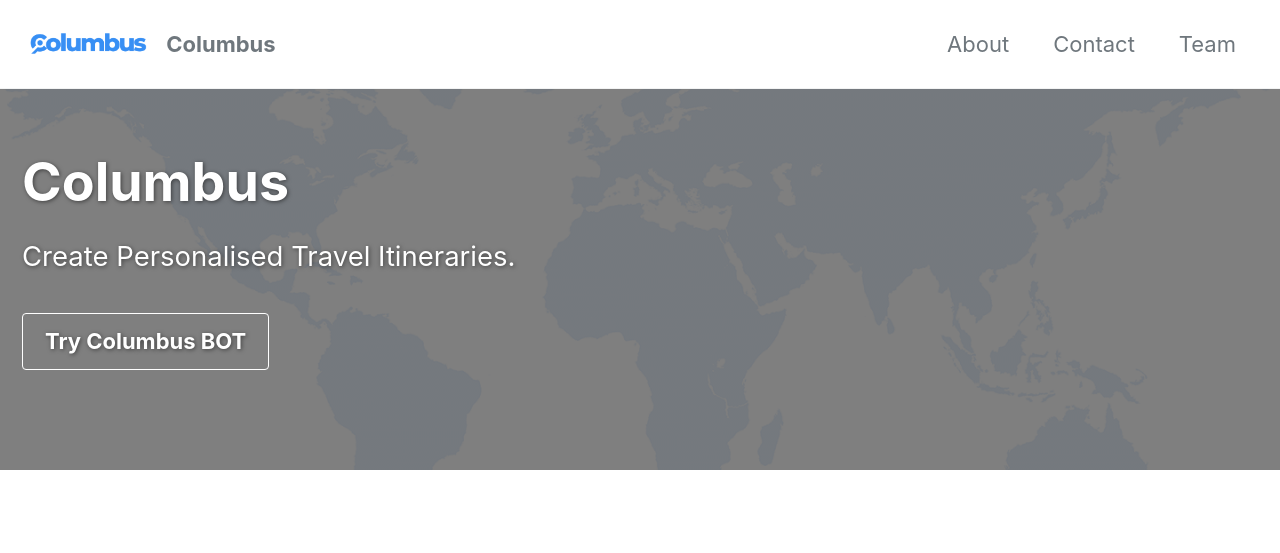
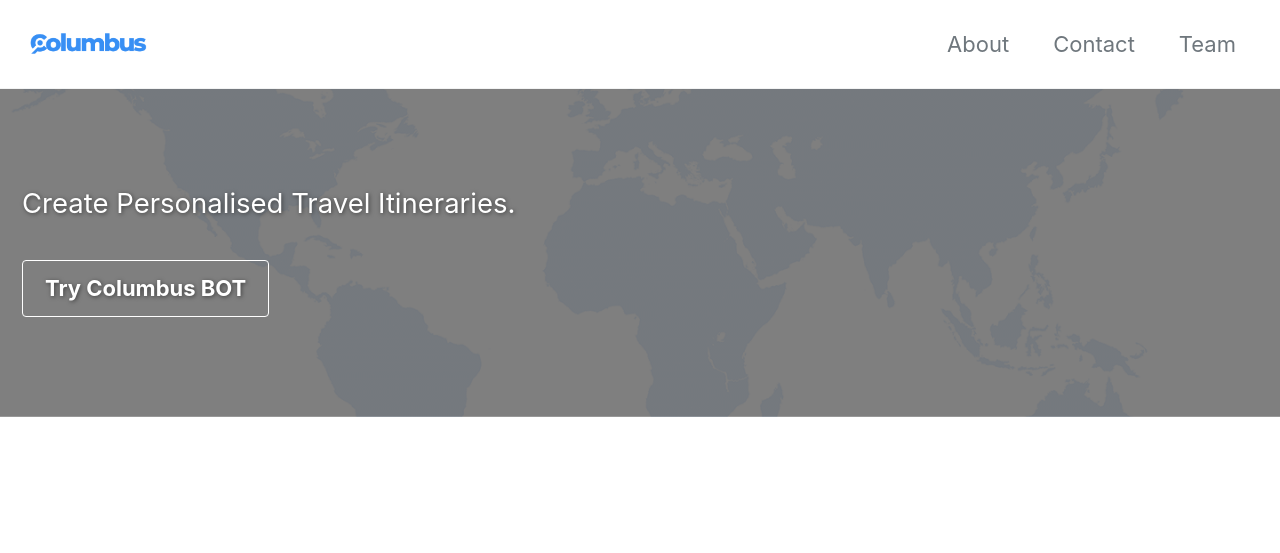
Before and after one commit to milinddeore/Columbus-website, a Jekyll site: the page built from index.html, in a window 1280 px wide. Shown: the top 553 px of the page. Built offline with Jekyll 4.4.1, drawn with Linux system fonts in a browser that asks for light colours; cached includes are drawn as plain includes; the list of posts is cut into pages by our own code; some of the changed text lies outside the part shown; grey boxes are pictures that could not be loaded.

Commit message:
Update _config.yml

```diff
--- a/_config.yml
+++ b/_config.yml
@@ -16,7 +16,7 @@ minimal_mistakes_skin    : "default" # "air", "aqua", "contrast", "dark", "dirt"
 
 # Site Settings
 locale                   : "en-US"
-title                    : "Columbus"
+title                    : ""
 title_separator          : #"-"
 subtitle                 : # site tagline that appears below site title in masthead
 name                     : # "Columbus"
```
